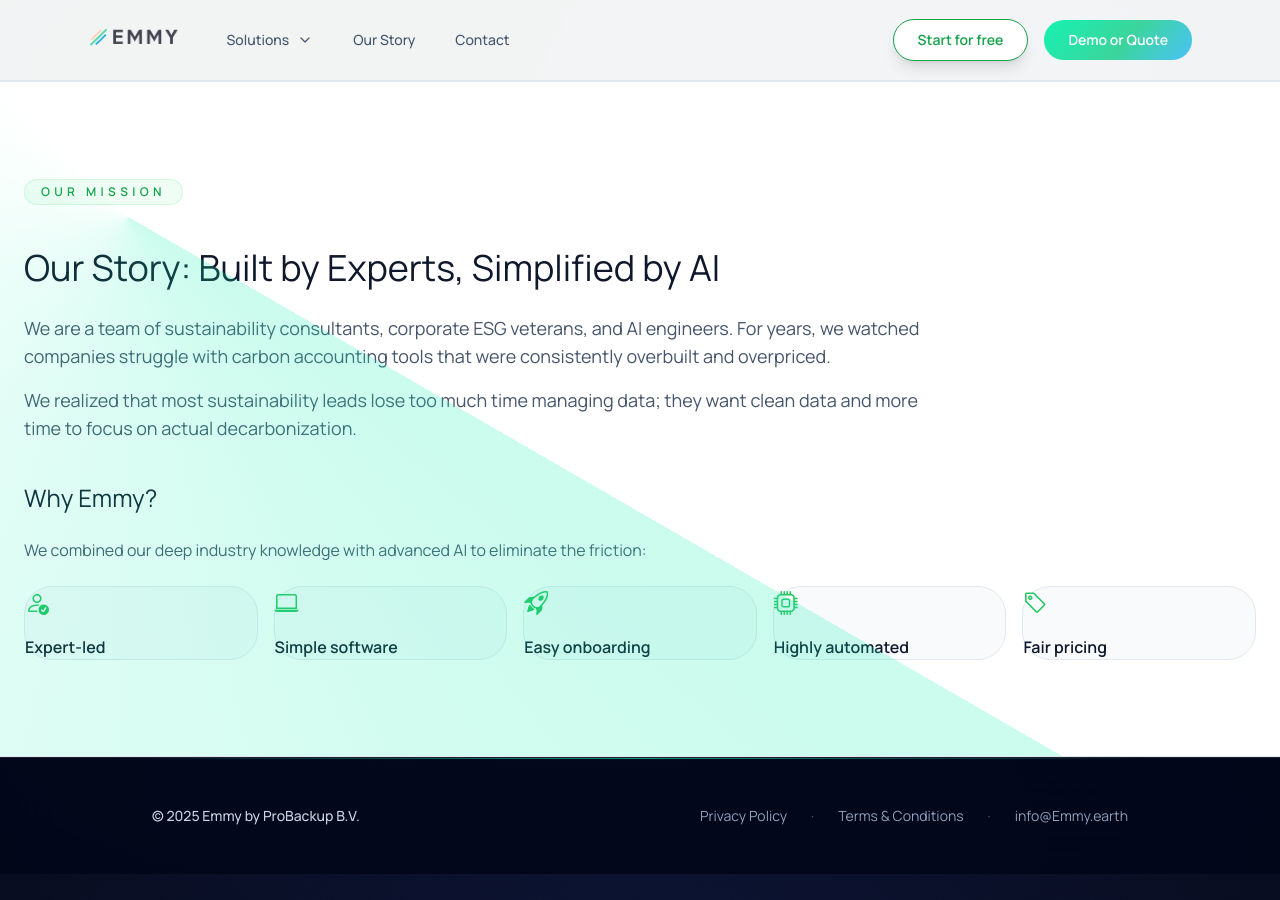
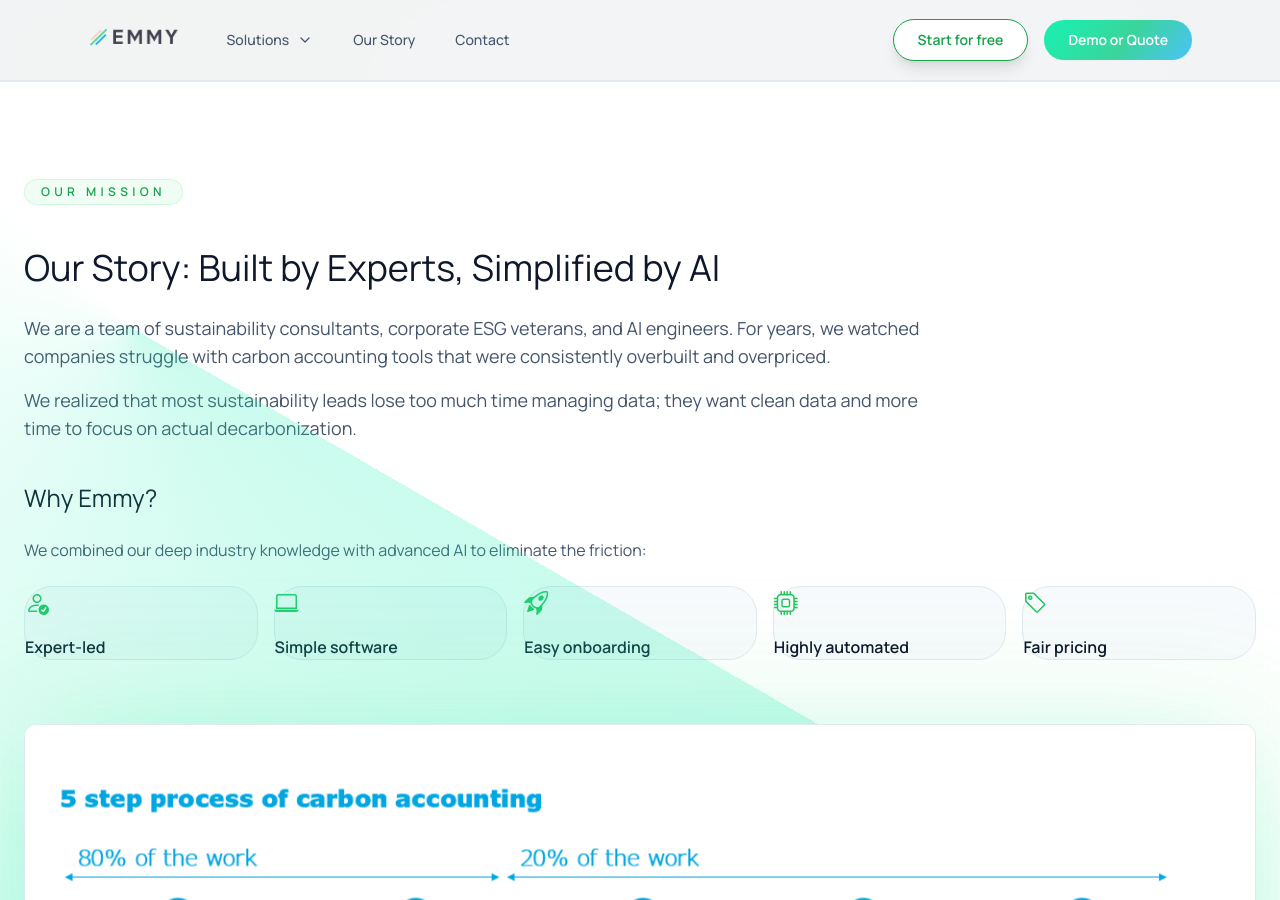
Before and after one commit to emmy-earth/promo-website, a Jekyll site: the page built from who-we-are.html, in a window 1280 px wide and 900 px high. Built offline with Jekyll 4.4.1, drawn with Linux system fonts in a browser that asks for light colours; nearby versions of some CDN libraries; comment, search, counter and statistics services are not loaded.

Commit message:
Refactor layout and update content in who-we-are.html

```diff
--- a/who-we-are.html
+++ b/who-we-are.html
@@ -9,6 +9,9 @@ description: "Built by experts, simplified by AI. Read the story behind Emmy."
   <div class="pointer-events-none absolute inset-0 bg-[conic-gradient(from_120deg_at_10%_20%,rgba(16,240,176,0.22),rgba(16,240,176,0)_55%)]"></div>
 
   <div class="mx-auto max-w-7xl px-6">
+    <div class="grid gap-16">
+
+      <!-- Text & Story Section -->
       <div class="space-y-10">
 
         <!-- Badge -->
@@ -37,7 +40,7 @@ description: "Built by experts, simplified by AI. Read the story behind Emmy."
           <h2 class="font-light text-2xl text-slate-900">Why Emmy?</h2>
           <p class="text-slate-600">We combined our deep industry knowledge with advanced AI to eliminate the friction:</p>
 
-        <!-- 5 columns on large screens (One Row) -->
+          <!-- UPDATED GRID: 5 columns on large screens (One Row) -->
           <div class="grid gap-4 sm:grid-cols-2 lg:grid-cols-5">
 
             <!-- Card 1 -->
@@ -82,6 +85,16 @@ description: "Built by experts, simplified by AI. Read the story behind Emmy."
 
           </div>
         </div>
+      </div>
+
+      <!-- Image Section -->
+      <div class="relative" data-animate data-delay="0.18s">
+        <div class="absolute -inset-6 rounded-xl bg-emerald-400/10 blur-3xl"></div>
+        <div class="relative block overflow-hidden rounded-xl border border-slate-200 bg-white shadow-aurora">
+           <!-- Placeholder image based on previous code -->
+           <img src="{{ site.baseurl }}/assets/images/5-step-process.png" alt="Emmy Mission Overview" class="w-full object-cover" />
+        </div>
+      </div>
 
     </div>
   </div>
```
Lines whose indentation alone changed are shown as unchanged.
